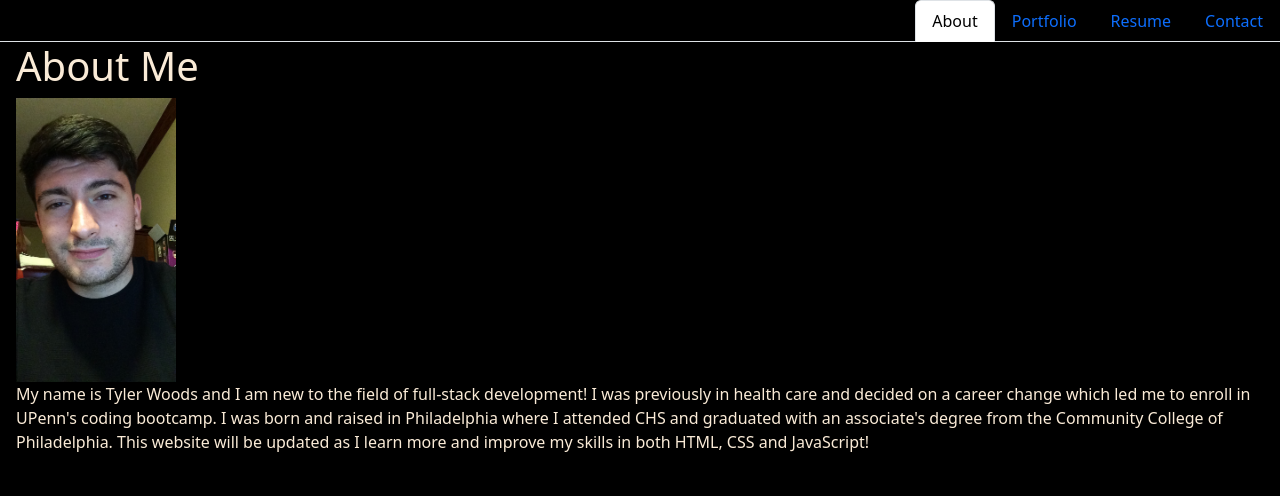
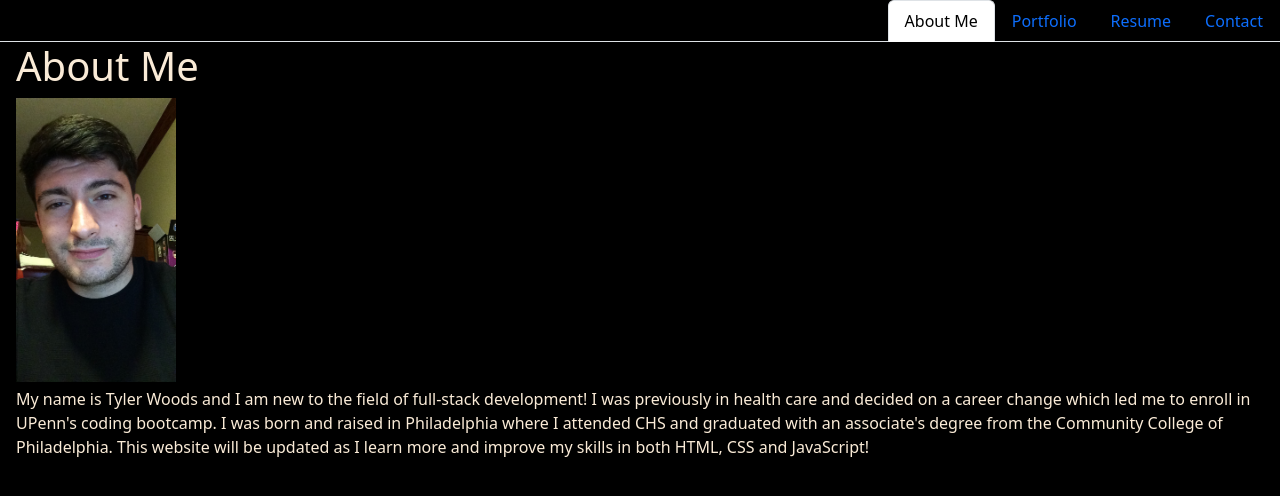
Before and after one commit to tyler273/react-portfolio-tjw, a React (Vite) app: page / in a window 1280 px wide. Shown: the top 496 px of the page. Built offline with nearby package versions, Linux system fonts and the light colour scheme.

Commit message:
trying to update margins around photo to avoid touching text and installed new packages and changed about me nav

```diff
--- a/package.json
+++ b/package.json
@@ -11,6 +11,7 @@
   },
   "dependencies": {
     "bootstrap": "^5.3.1",
+    "gh-pages": "^6.0.0",
     "react": "^18.2.0",
     "react-dom": "^18.2.0",
     "react-router-dom": "^6.15.0"
--- a/src/components/Nav.jsx
+++ b/src/components/Nav.jsx
@@ -14,7 +14,7 @@ function Nav() {
           // If it is, we set the current page to 'nav-link-active', otherwise we set it to 'nav-link'
           className={currentPage === '/' ? 'nav-link active' : 'nav-link'}
         >
-          About
+          About Me
         </Link>
       </li>
       <li className="nav-item">
--- a/src/index.css
+++ b/src/index.css
@@ -30,7 +30,12 @@ body {
 
 .profile-pic {
   width: 20vh;
+  margin-bottom: 5px;
 }
+
+/* .pic-container {
+  margin-bottom: 5px;
+} */
 
 @media only screen and (max-width: 768px){
   .card {
--- a/src/pages/About.jsx
+++ b/src/pages/About.jsx
@@ -5,7 +5,7 @@ export default function About() {
     return (
       <div>
         <h1>About Me</h1>
-        <img className="profile-pic" src={profilepic} alt="a photo of me" />
+        <div className="pic-container"><img className="profile-pic" src={profilepic} alt="a photo of me" /></div>
         <p>
         My name is Tyler Woods and I am new to the field of full-stack development! I was previously in health care and decided on a career change which led me to enroll in UPenn's coding bootcamp. I was born and raised in Philadelphia where I attended CHS and graduated with an associate's degree from the Community College of Philadelphia. This website will be updated as I learn more and improve my skills in both HTML, CSS and JavaScript!
         </p>
```
Also changed, not shown: 1 other file (tests, documents, lock files or other folders).
